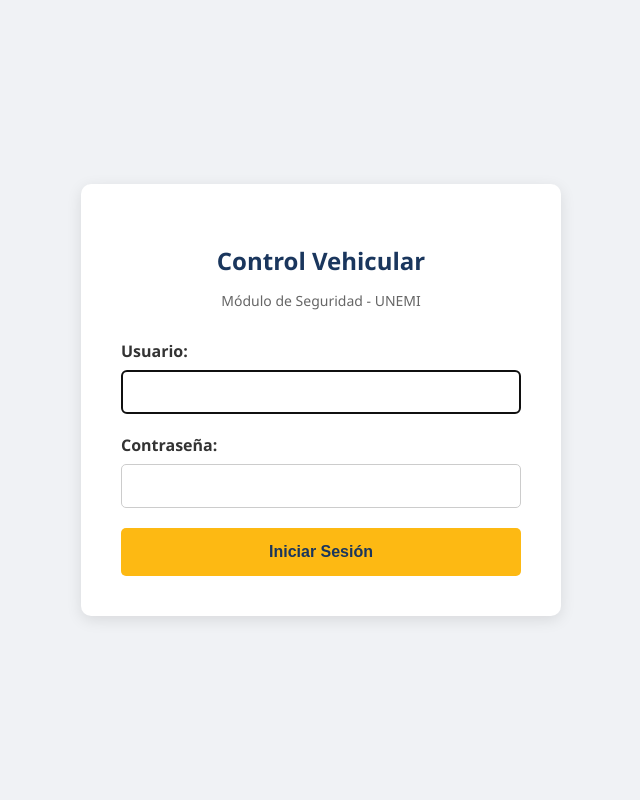
After one commit to Darix-io/Componente-Pract-Monolito-MVT--Python-Django-MySQL, a Django app: page /registros/login/ in a window 1280 px wide. The commit adds this page. Shown: the whole page, without its empty margins (319-959 px from the left). Run offline with Django 5.2, Linux system fonts and the light colour scheme.

Commit message:
Implementacion del Login y la exportacion PDF

```diff
--- /dev/null
+++ b/control_vehicular_unemi/registros/templates/registros/login.html
@@ -0,0 +1,107 @@
+<!DOCTYPE html>
+<html lang="es">
+<head>
+    <meta charset="UTF-8">
+    <meta name="viewport" content="width=device-width, initial-scale=1.0">
+    <title>Acceso de Seguridad - UNEMI</title>
+    <style>
+        body {
+            font-family: 'Segoe UI', Tahoma, Geneva, Verdana, sans-serif;
+            background-color: #f0f2f5;
+            height: 100vh;
+            display: flex;
+            justify-content: center;
+            align-items: center;
+            margin: 0;
+        }
+        .login-container {
+            background: white;
+            padding: 40px;
+            border-radius: 10px;
+            box-shadow: 0 4px 15px rgba(0,0,0,0.1);
+            width: 100%;
+            max-width: 400px;
+            text-align: center;
+        }
+        .login-container h2 {
+            color: #1a365d;
+            margin-bottom: 10px;
+        }
+        .login-container p {
+            color: #666;
+            margin-bottom: 30px;
+            font-size: 14px;
+        }
+        .form-group {
+            margin-bottom: 20px;
+            text-align: left;
+        }
+        .form-group label {
+            display: block;
+            margin-bottom: 8px;
+            color: #333;
+            font-weight: bold;
+        }
+        .form-group input {
+            width: 100%;
+            padding: 12px;
+            border: 1px solid #ccc;
+            border-radius: 5px;
+            box-sizing: border-box;
+            font-size: 16px;
+        }
+        .btn-login {
+            background-color: #fdb913; /* Amarillo UNEMI */
+            color: #1a365d; /* Azul UNEMI */
+            border: none;
+            padding: 15px;
+            width: 100%;
+            border-radius: 5px;
+            font-size: 16px;
+            font-weight: bold;
+            cursor: pointer;
+            transition: background-color 0.3s;
+        }
+        .btn-login:hover {
+            background-color: #e5a710;
+        }
+        .error-message {
+            color: #dc3545;
+            background-color: #f8d7da;
+            padding: 10px;
+            border-radius: 5px;
+            margin-bottom: 20px;
+            font-size: 14px;
+        }
+    </style>
+</head>
+<body>
+
+    <div class="login-container">
+        <h2>Control Vehicular</h2>
+        <p>Módulo de Seguridad - UNEMI</p>
+
+        {% if form.errors %}
+            <div class="error-message">
+                Usuario o contraseña incorrectos. Por favor, intente de nuevo.
+            </div>
+        {% endif %}
+
+        <form method="POST" action="{% url 'login' %}">
+            {% csrf_token %}
+            <div class="form-group">
+                <label for="id_username">Usuario:</label>
+                <input type="text" name="username" id="id_username" required autofocus>
+            </div>
+            <div class="form-group">
+                <label for="id_password">Contraseña:</label>
+                <input type="password" name="password" id="id_password" required>
+            </div>
+            <button type="submit" class="btn-login">Iniciar Sesión</button>
+
+            <input type="hidden" name="next" value="{% url 'dashboard_guardia' %}">
+        </form>
+    </div>
+
+</body>
+</html>
--- a/control_vehicular_unemi/registros/urls.py
+++ b/control_vehicular_unemi/registros/urls.py
@@ -1,7 +1,16 @@
 from django.urls import path
+from django.contrib.auth import views as auth_views
 from . import views
 
 urlpatterns = [
+    # Rutas de autenticación
+    path('login/', auth_views.LoginView.as_view(template_name='registros/login.html'), name='login'),
+    path('logout/', auth_views.LogoutView.as_view(next_page='login'), name='logout'),
+
+    # Rutas operativas
     path('validar/', views.validar_acceso, name='validar_acceso'),
-    path('dashboard/', views.dashboard_guardia, name='dashboard_guardia'), # <--- Agrega esta línea
+    path('dashboard/', views.dashboard_guardia, name='dashboard_guardia'),
+
+    # ¡ESTA ES LA LÍNEA QUE LE FALTABA AL BOTÓN!
+    path('exportar/', views.exportar_reporte_csv, name='exportar_reporte'),
 ]
```
Also changed, not shown: control_vehicular_unemi/accesos/admin.py (+13 -1 lines), control_vehicular_unemi/accesos/models.py (+73 -11 lines), control_vehicular_unemi/registros/templates/registros/dashboard.html (+11 -2 lines), control_vehicular_unemi/registros/views.py (+59 -15 lines), control_vehicular_unemi/accesos/migrations/0003_rename_id_propietario_vehiculo_propietario_and_more.py (added), control_vehicular_unemi/accesos/migrations/0004_alter_codigoqr_fecha_creacion_and_more.py (added).
